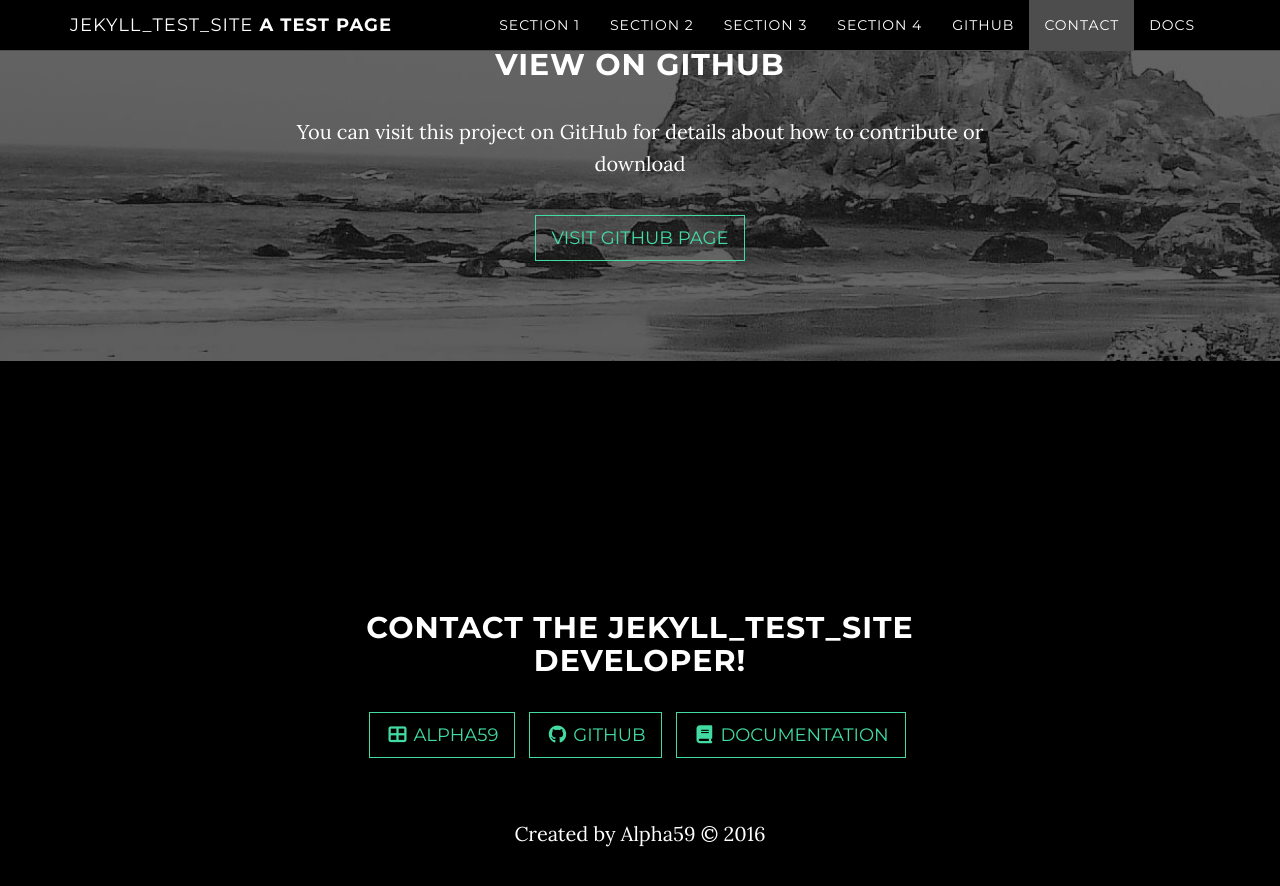
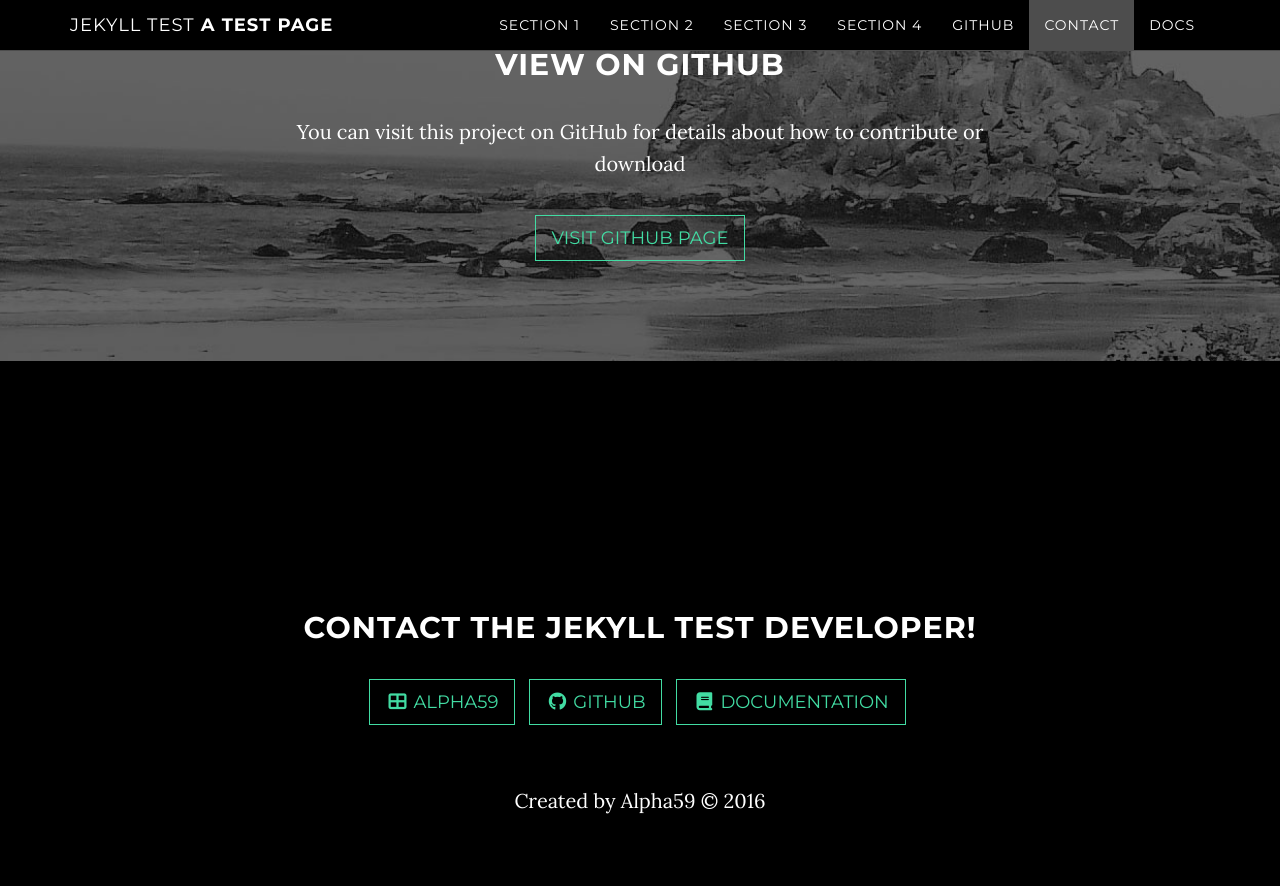
Before and after one commit to Alpha59/jekyll-test, a Jekyll site: the page built from index.html, in a window 1280 px wide and 900 px high, scrolled down 3898 px. Shown: the top 886 px of the window. Built offline with Jekyll 4.4.1, drawn with Linux system fonts in a browser that asks for light colours; nearby versions of some CDN libraries; library files that are not in the unit come from our copies; some of the changed text lies outside the part shown.

Commit message:
Re-naming

```diff
--- a/_config.yml
+++ b/_config.yml
@@ -1,4 +1,4 @@
-title: Jekyll_Test_Site
+title: Jekyll Test
 subtitle: A test page
 author: Alpha59
 defaults:
```
